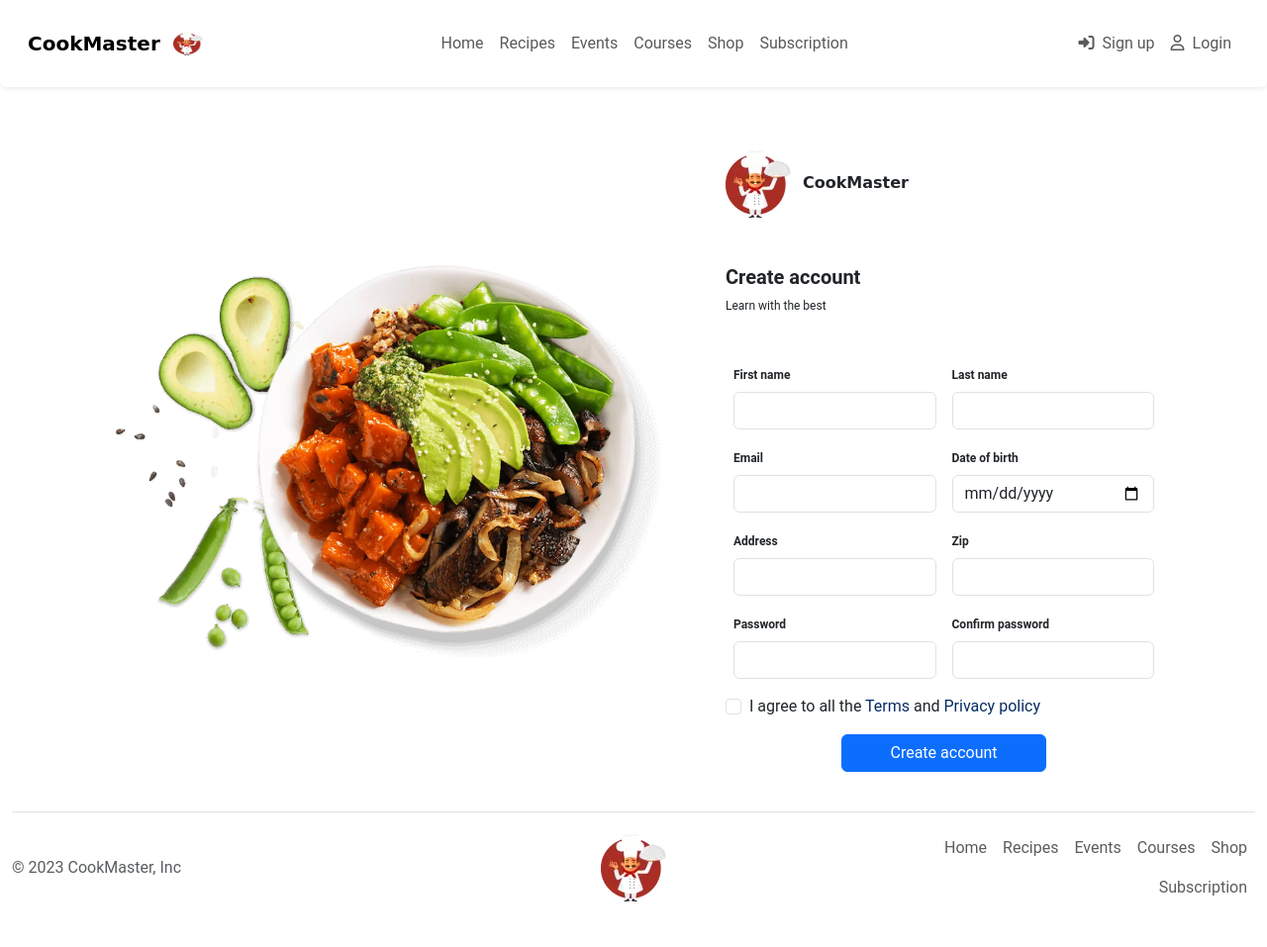
After one commit to HIB-CookMaster/CookMaster, a PHP site: page /CookMaster/src/pages/signup.php in a window 1280 px wide. The commit adds this page. Shown: the whole page at 99% size. Run offline with PHP 8.4, Linux system fonts and the light colour scheme; some libraries are stand-ins or nearby versions.

Commit message:
front - log/sign

```diff
--- /dev/null
+++ b/src/pages/signup.php
@@ -0,0 +1,71 @@
+<?php require_once "../required_pages/header.php" ?>
+<?php require_once "../required_pages/navbar.php" ?>
+
+<div class="container">
+    <div class="row w-100">
+        <div class="col-lg-7 col-sm-5 d-flex align-items-center mt-3 mb-3">
+            <img class="img-fluid" src="../../assets/images/sign/sign-banner.webp" alt="">
+        </div>
+        <div class="col-lg-5 col-sm-7 mt-3 mb-3">
+            <span>
+                <img src="../../assets/images/logo.webp" alt="">
+                <span class="logo-title fw-bold mx-2">CookMaster</span>
+            </span>
+            <h2 class="fw-bold mt-5 fs-5">Create account</h2>
+            <p class="fs-little">Learn with the best</p>
+            <form class="mt-5" action="">
+                <div class="d-flex mb-3">
+                    <div class="px-2 w-100">
+                        <label for="first-name" class="form-label fw-bold fs-little">First name</label>
+                        <input type="text" class="form-control" id="first-name" aria-describedby="firstNameHelp">
+                    </div>
+                    <div class="px-2 w-100">
+                        <label for="last-name" class="form-label fw-bold fs-little">Last name</label>
+                        <input type="text" class="form-control" id="last-name" aria-describedby="lastNameHelp">
+                    </div>
+                </div>
+                <div class="d-flex mb-3">
+                    <div class="px-2 w-100">
+                        <label for="email" class="form-label fw-bold fs-little">Email</label>
+                        <input type="email" class="form-control" id="email" aria-describedby="emailHelp">
+                    </div>
+                    <div class="px-2 w-100">
+                        <label for="birthday" class="form-label fw-bold fs-little">Date of birth</label>
+                        <input type="date" class="form-control" id="birthday" aria-describedby="birthdayHelp">
+                    </div>
+                </div>
+
+                <div class="d-flex mb-3">
+                    <div class="px-2 w-100">
+                        <label for="address" class="form-label fw-bold fs-little">Address</label>
+                        <input type="text" class="form-control" id="address" aria-describedby="addressHelp">
+                    </div>
+                    <div class="px-2 w-100">
+                        <label for="zip" class="form-label fw-bold fs-little">Zip</label>
+                        <input type="text" class="form-control" id="zip" aria-describedby="zipHelp">
+                    </div>
+                </div>
+
+                <div class="d-flex mb-3">
+                    <div class="px-2 w-100">
+                        <label for="password" class="form-label fw-bold fs-little">Password</label>
+                        <input type="password" class="form-control" id="password" aria-describedby="passwordHelp">
+                    </div>
+                    <div class="px-2 w-100">
+                        <label for="password2" class="form-label fw-bold fs-little">Confirm password</label>
+                        <input type="password" class="form-control" id="password2" aria-describedby="password2Help">
+                    </div>
+                </div>
+                <div class="mb-3 form-check">
+                    <input type="checkbox" class="form-check-input" id="policy">
+                    <label class="form-check-label" for="policy">I agree to all the <span class="text-primary-emphasis"> Terms </span>  and <span class="text-primary-emphasis"> Privacy policy  </span> </label>
+                </div>
+                <div class="w-100 d-flex justify-content-center">
+                    <button type="submit" class="btn btn-primary text-center px-5">Create account</button>
+                </div>
+            </form>
+        </div>
+    </div>
+</div>
+
+<?php require_once "../required_pages/footer.php" ?>
--- a/src/required_pages/navbar.php
+++ b/src/required_pages/navbar.php
@@ -2,7 +2,7 @@
   <nav class="navbar navbar-expand-lg">
     <div class="container-fluid">
       <a class="navbar-brand" href="#">
-        CookMaster
+        <span class="logo-title fw-bold">CookMaster</span>
         <img src="/CookMaster/assets/images/logo.webp" alt="Logo" width="30" height="24" class="d-inline-block align-text-top ms-2">
       </a>
       <button class="navbar-toggler" type="button" data-bs-toggle="collapse" data-bs-target="#navbarNav" aria-controls="navbarNav" aria-expanded="false" aria-label="Toggle navigation">
@@ -11,7 +11,7 @@
       <div class="collapse navbar-collapse justify-content-center" id="navbarNav">
         <ul class="navbar-nav mx-auto">
           <li class="nav-item">
-            <a class="nav-link" href="#">Home</a>
+            <a class="nav-link" href="/CookMaster/">Home</a>
           </li>
           <li class="nav-item">
             <a class="nav-link" href="#">Recipes</a>
@@ -31,10 +31,10 @@
         </ul>
         <ul class="navbar-nav">
           <li class="nav-item">
-            <a class="nav-link" href="#"><i class="fa-solid fa-right-to-bracket me-2"></i>Sign up</a>
+            <a class="nav-link" href="/CookMaster/src/pages/signup.php"><i class="fa-solid fa-right-to-bracket me-2"></i>Sign up</a>
           </li>
           <li class="nav-item">
-            <a class="nav-link" href="#"><i class="fa-regular fa-user me-2"></i>Login</a>
+            <a class="nav-link" href="/CookMaster/src/pages/login.php"><i class="fa-regular fa-user me-2"></i>Login</a>
           </li>
         </ul>
       </div>
--- a/src/required_pages/newsletter.php
+++ b/src/required_pages/newsletter.php
@@ -1,9 +1,7 @@
     <div class="align-items-start d-flex justify-content-center">
         <div
             class="mt-8 mb-5 w-75 bg-newsletter bg-cover d-flex flex-column flex-nowrap align-content-center justify-content-center align-items-center rounded-5">
-            <h2 class="text-white fw-bold">Deliciousness to your inbox</h2>
-            <p class="w-50 text-white opacity-50 text-center fst-normal">Lorem ipsum dolor sit amet, consectetuipisicing
-                elit, sed do eiusmod tempor incididunt ut labore et dolore magna aliqut enim ad minim </p>
+            <h2 class="text-white fw-bold mb-5">Deliciousness to your inbox</h2>
 
             <div class="input-group w-50 px-2 py-2 bg-white rounded-4">
                 <form class="w-100" action="">
--- a/style/style.css
+++ b/style/style.css
@@ -1,6 +1,8 @@
 body {
     font-family: 'Roboto', sans-serif!important;
 }
+
+@import url('https://fonts.googleapis.com/css2?family=Lobster&family=Roboto+Condensed:wght@400;700&family=Roboto:wght@500&display=swap');
 
 .website-name-font {
     font-family: 'Lobster', sans-serif!important;
@@ -17,6 +19,10 @@ body {
     color: var(--grey-color);
 }
 
+.logo-title {
+    font-family: 'Lobster', cursive;
+}
+
 .green-light {
     color: var(--green-light-color);
 }
@@ -28,6 +34,12 @@ body {
 .blue {
     color: var(--blue-color);
 }
+
+.fs-little {
+    font-size: 12px;
+}
+
+
 
 textarea:focus,
 textarea.form-control:focus,
```
Also changed, not shown: index.php (+8 -8 lines), src/pages/login.php (added, +45 -0 lines), assets/images/sign/sign-banner.webp (added).
